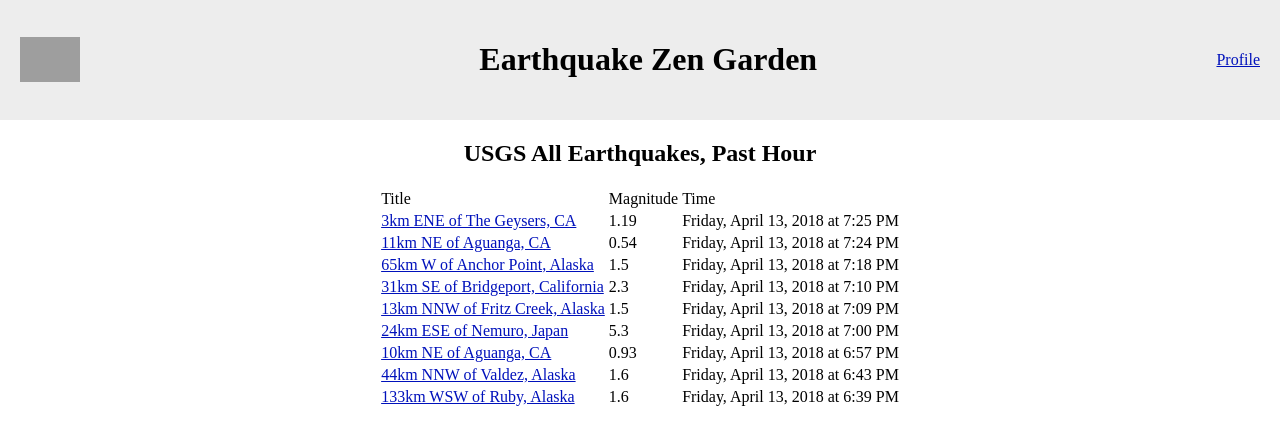
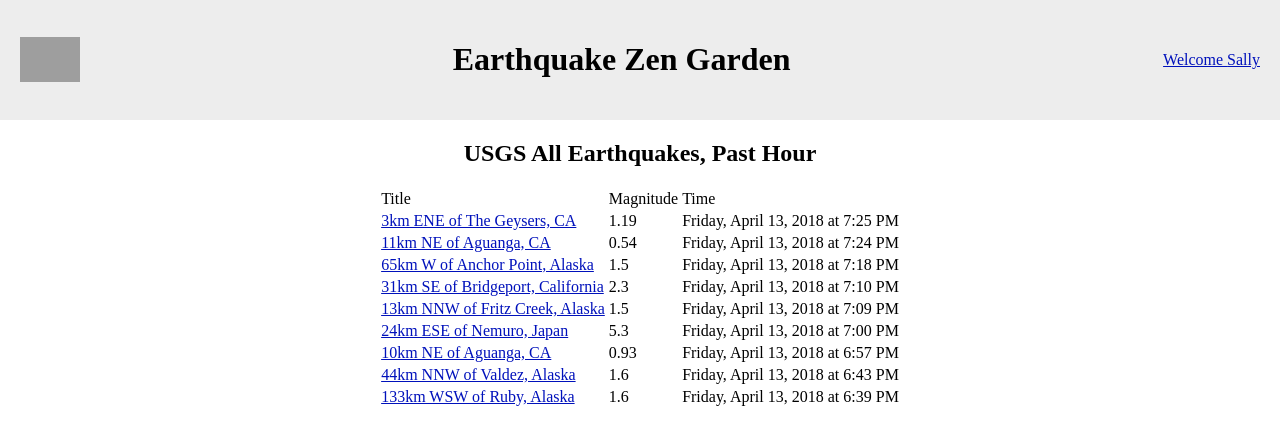
Before and after one commit to softdev1029/earthquake-zen-garden, a React app: page / in a window 1280 px wide. Shown: the top 444 px of the page. Built offline with nearby package versions, Linux system fonts and the light colour scheme; grey boxes are pictures that could not be loaded.

Commit message:
Change Welcome link

```diff
--- a/src/components/template/Layout/index.js
+++ b/src/components/template/Layout/index.js
@@ -14,7 +14,7 @@ const Layout = () => {
           <img src={data.site.logoImage} width={60} />
         </Link>
         <S.Title>Earthquake Zen Garden</S.Title>
-        <G.Link to="/profile">Profile</G.Link>
+        <G.Link to="/profile">Welcome {data.profile.firstName}</G.Link>
       </S.Header>
 
       <Outlet />
```
